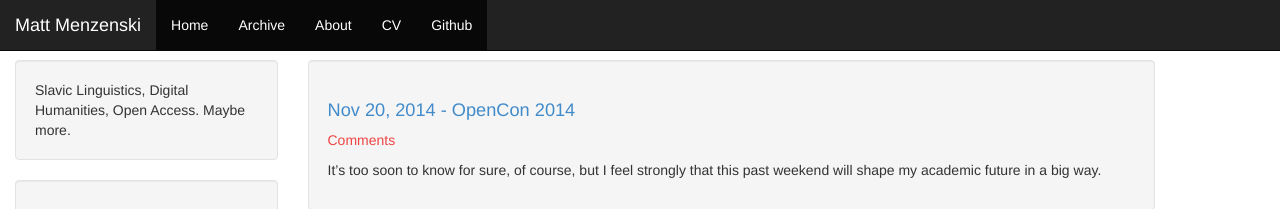
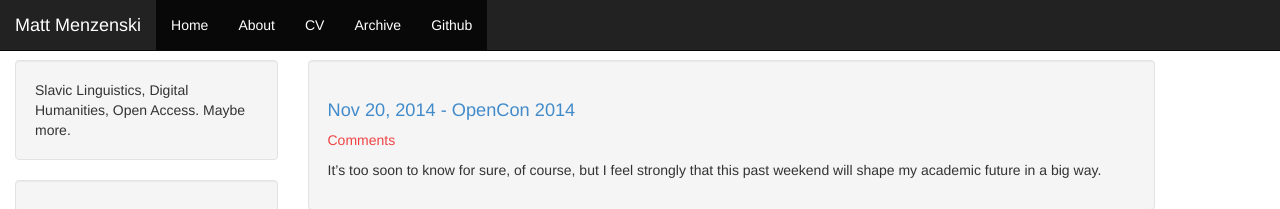
Before and after one commit to menzenski/menzenski.github.io, a Jekyll site: the page built from index.html, in a window 1280 px wide. Shown: the top 209 px of the page. Built offline with Jekyll 4.4.1, drawn with Linux system fonts in a browser that asks for light colours; Markdown is read by kramdown in place of the engine named in the settings; the list of posts is cut into pages by our own code; comment, search, counter and statistics services are not loaded.

Commit message:
reordered links in header

```diff
--- a/_includes/header.html
+++ b/_includes/header.html
@@ -28,10 +28,10 @@
               <div class="collapse navbar-collapse" id="bs-example-navbar-collapse-1">
                 <ul class="nav navbar-nav">
                     <li class="active"><a href="{{ site.baseurl }}/">Home</a></li>
+                    <li class="active"><a href="{{ site.baseurl }}/about.html">About</a></li>
+		    <li class="active"><a href="{{ site.baseurl }}/cv.html">CV</a></li>
                     <li class="active visible-xs-block"><a href="{{ site.baseurl }}/links.html">Links</a></li>
                     <li class="active"><a href="{{ site.baseurl }}/archive.html">Archive</a></li>
-                    <li class="active"><a href="{{ site.baseurl }}/about.html">About</a></li>
-		    <li class="active"><a href="{{ site.baseurl }}/cv.html">CV</a></li>
                     <!--<li class="active"><a href="{{ site.baseurl }}/feed.xml">RSS</a></li>-->
                     {% if site.github != '' %}
                       <li class="active"><a href="https://github.com/{{ site.github }}">Github</a></li>
```
